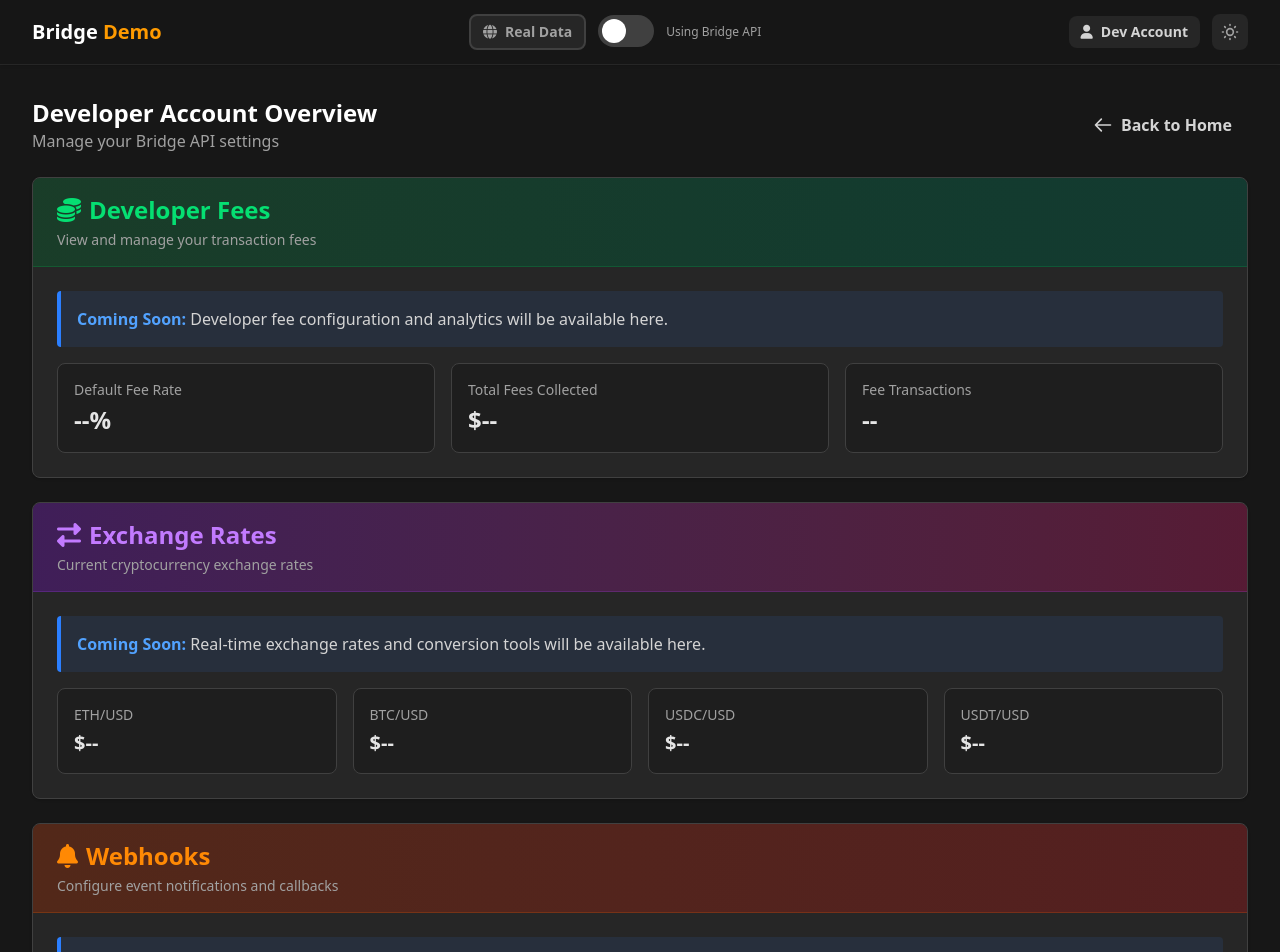
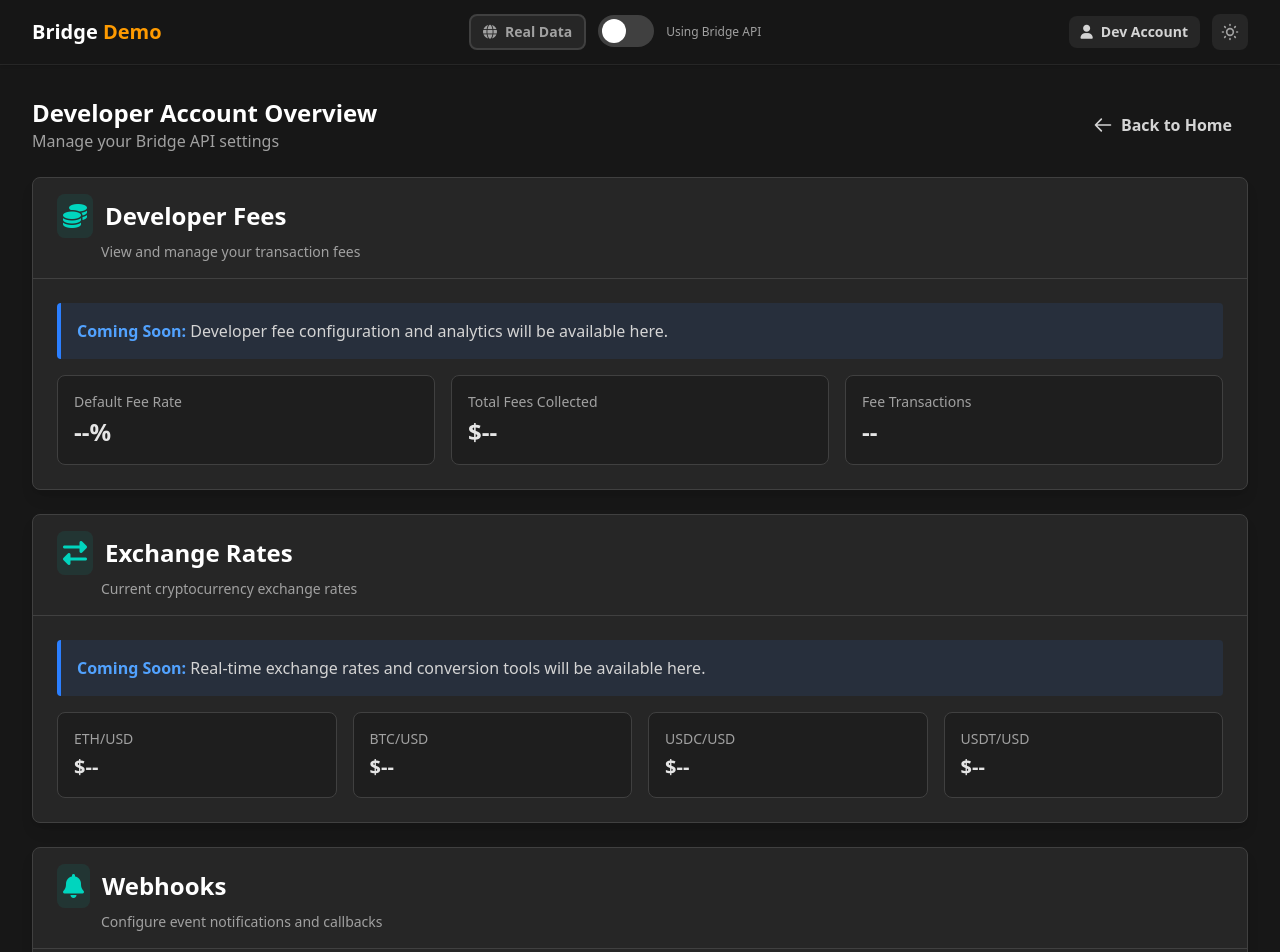
Before and after one commit to omriv/bridge-integration-demo, a React (Vite) app: page /account in a window 1280 px wide. Shown: the top 952 px of the page. Built offline with nearby package versions, Linux system fonts and the light colour scheme.

Commit message:
Enhances UI with updated shadow and teal icons

```diff
--- a/src/components/CustomerDetails.tsx
+++ b/src/components/CustomerDetails.tsx
@@ -98,14 +98,14 @@ export function CustomerDetails({ customer }: CustomerDetailsProps) {
   };
 
   return (
-    <div className="bg-white dark:bg-neutral-800 rounded-xl shadow-sm border border-neutral-200 dark:border-neutral-700 p-6 mb-6">
+    <div className="bg-white dark:bg-neutral-800 rounded-xl shadow-lg border border-neutral-200 dark:border-neutral-700 p-6 mb-6">
       <div className="w-full flex items-center justify-between mb-6">
         <button
           onClick={() => setIsCollapsed(!isCollapsed)}
           className="flex items-center hover:opacity-80 transition-opacity group"
         >
           <h2 className="text-xl font-bold text-neutral-900 dark:text-white flex items-center">
-            <span className="text-neutral-700 dark:text-neutral-300 mr-3 p-2 bg-neutral-100 dark:bg-neutral-800 rounded-lg group-hover:bg-neutral-200 dark:group-hover:bg-neutral-700 transition-colors"><i className="fas fa-user"></i></span>
+            <span className="mr-3 p-1.5 bg-teal-500/10 rounded-lg text-teal-600 dark:text-teal-400"><i className="fas fa-user"></i></span>
             Customer Details
           </h2>
           <svg
--- a/src/components/HorizontalWalletCard.tsx
+++ b/src/components/HorizontalWalletCard.tsx
@@ -68,14 +68,14 @@ export function HorizontalWalletCard({ wallet }: HorizontalWalletCardProps) {
   const totalUSD = calculateTotalUSD();
 
   return (
-    <div className="bg-white dark:bg-neutral-800 rounded-xl shadow-sm overflow-hidden border border-neutral-200 dark:border-neutral-700">
+    <div className="bg-white dark:bg-neutral-800 rounded-xl shadow-lg overflow-hidden border border-neutral-200 dark:border-neutral-700">
       <button
         onClick={() => setIsCollapsed(!isCollapsed)}
         className="w-full flex items-center justify-between p-4 hover:bg-neutral-50 dark:hover:bg-neutral-700/50 transition-colors"
       >
         <div className="flex items-center gap-3">
           <h2 className="text-lg font-bold text-neutral-900 dark:text-white flex items-center">
-            <span className="mr-3 p-1.5 bg-neutral-100 dark:bg-neutral-800 rounded-lg text-neutral-700 dark:text-neutral-300"><i className="fas fa-wallet"></i></span>
+            <span className="mr-3 p-1.5 bg-teal-500/10 rounded-lg text-teal-600 dark:text-teal-400"><i className="fas fa-wallet"></i></span>
             Wallet Details
           </h2>
           <div className="flex items-center gap-2">
--- a/src/pages/DeveloperAccountPage.tsx
+++ b/src/pages/DeveloperAccountPage.tsx
@@ -34,13 +34,13 @@ export function DeveloperAccountPage() {
 
         <div className="space-y-6">
           {/* Developer Fees Section */}
-          <div className="bg-white dark:bg-neutral-800 rounded-lg shadow-sm overflow-hidden border border-neutral-200 dark:border-neutral-700">
-            <div className="bg-gradient-to-r from-green-50 to-emerald-50 dark:from-green-900/50 dark:to-emerald-900/50 border-b border-green-500/20 text-neutral-900 dark:text-white px-6 py-4">
-              <h2 className="text-2xl font-bold flex items-center gap-2 text-green-600 dark:text-green-400">
-                <span><i className="fas fa-coins"></i></span>
+          <div className="bg-white dark:bg-neutral-800 rounded-lg shadow-lg overflow-hidden border border-neutral-200 dark:border-neutral-700">
+            <div className="w-full px-6 py-4 border-b border-neutral-200 dark:border-neutral-700">
+              <h2 className="text-2xl font-bold text-neutral-900 dark:text-white flex items-center">
+                <span className="mr-3 p-1.5 bg-teal-500/10 rounded-lg text-teal-600 dark:text-teal-400"><i className="fas fa-coins"></i></span>
                 Developer Fees
               </h2>
-              <p className="text-sm text-neutral-500 dark:text-neutral-400 mt-1">View and manage your transaction fees</p>
+              <p className="text-sm text-neutral-500 dark:text-neutral-400 mt-1 ml-11">View and manage your transaction fees</p>
             </div>
             <div className="p-6">
               <div className="bg-blue-500/10 border-l-4 border-blue-500 p-4 rounded">
@@ -66,13 +66,13 @@ export function DeveloperAccountPage() {
           </div>
 
           {/* Exchange Rates Section */}
-          <div className="bg-white dark:bg-neutral-800 rounded-lg shadow-sm overflow-hidden border border-neutral-200 dark:border-neutral-700">
-            <div className="bg-gradient-to-r from-purple-50 to-pink-50 dark:from-purple-900/50 dark:to-pink-900/50 border-b border-purple-500/20 text-neutral-900 dark:text-white px-6 py-4">
-              <h2 className="text-2xl font-bold flex items-center gap-2 text-purple-600 dark:text-purple-400">
-                <span><i className="fas fa-exchange-alt"></i></span>
+          <div className="bg-white dark:bg-neutral-800 rounded-lg shadow-lg overflow-hidden border border-neutral-200 dark:border-neutral-700">
+            <div className="w-full px-6 py-4 border-b border-neutral-200 dark:border-neutral-700">
+              <h2 className="text-2xl font-bold text-neutral-900 dark:text-white flex items-center">
+                <span className="mr-3 p-1.5 bg-teal-500/10 rounded-lg text-teal-600 dark:text-teal-400"><i className="fas fa-exchange-alt"></i></span>
                 Exchange Rates
               </h2>
-              <p className="text-sm text-neutral-500 dark:text-neutral-400 mt-1">Current cryptocurrency exchange rates</p>
+              <p className="text-sm text-neutral-500 dark:text-neutral-400 mt-1 ml-11">Current cryptocurrency exchange rates</p>
             </div>
             <div className="p-6">
               <div className="bg-blue-500/10 border-l-4 border-blue-500 p-4 rounded">
@@ -102,13 +102,13 @@ export function DeveloperAccountPage() {
           </div>
 
           {/* Webhooks Section */}
-          <div className="bg-white dark:bg-neutral-800 rounded-lg shadow-sm overflow-hidden border border-neutral-200 dark:border-neutral-700">
-            <div className="bg-gradient-to-r from-orange-50 to-red-50 dark:from-orange-900/50 dark:to-red-900/50 border-b border-orange-500/20 text-neutral-900 dark:text-white px-6 py-4">
-              <h2 className="text-2xl font-bold flex items-center gap-2 text-orange-600 dark:text-orange-400">
-                <span><i className="fas fa-bell"></i></span>
+          <div className="bg-white dark:bg-neutral-800 rounded-lg shadow-lg overflow-hidden border border-neutral-200 dark:border-neutral-700">
+            <div className="w-full px-6 py-4 border-b border-neutral-200 dark:border-neutral-700">
+              <h2 className="text-2xl font-bold text-neutral-900 dark:text-white flex items-center">
+                <span className="mr-3 p-1.5 bg-teal-500/10 rounded-lg text-teal-600 dark:text-teal-400"><i className="fas fa-bell"></i></span>
                 Webhooks
               </h2>
-              <p className="text-sm text-neutral-500 dark:text-neutral-400 mt-1">Configure event notifications and callbacks</p>
+              <p className="text-sm text-neutral-500 dark:text-neutral-400 mt-1 ml-11">Configure event notifications and callbacks</p>
             </div>
             <div className="p-6">
               <div className="bg-blue-500/10 border-l-4 border-blue-500 p-4 rounded">
--- a/src/pages/WalletOverviewPage.tsx
+++ b/src/pages/WalletOverviewPage.tsx
@@ -374,13 +374,13 @@ export function WalletOverviewPage() {
 
               if (walletVirtualAccounts.length > 0) {
                 return (
-                  <div className="bg-white dark:bg-neutral-800 rounded-xl shadow-sm overflow-hidden border border-neutral-200 dark:border-neutral-700">
+                  <div className="bg-white dark:bg-neutral-800 rounded-xl shadow-lg overflow-hidden border border-neutral-200 dark:border-neutral-700">
                     <button
                       onClick={() => setIsVirtualAccountsCollapsed(!isVirtualAccountsCollapsed)}
                       className="w-full flex items-center justify-between p-4 hover:bg-neutral-50 dark:hover:bg-neutral-700/50 transition-colors"
                     >
                       <h2 className="text-lg font-bold text-neutral-900 dark:text-white flex items-center">
-                        <span className="mr-3 p-1.5 bg-neutral-100 dark:bg-neutral-800 rounded-lg text-neutral-700 dark:text-neutral-300"><i className="fas fa-university"></i></span>
+                        <span className="mr-3 p-1.5 bg-teal-500/10 rounded-lg text-teal-600 dark:text-teal-400"><i className="fas fa-university"></i></span>
                         Virtual Accounts ({walletVirtualAccounts.length})
                       </h2>
                       <svg
@@ -419,13 +419,13 @@ export function WalletOverviewPage() {
             />
 
             {/* Transactions Section */}
-            <div className="bg-white dark:bg-neutral-800 rounded-xl shadow-sm border border-neutral-200 dark:border-neutral-700">
+            <div className="bg-white dark:bg-neutral-800 rounded-xl shadow-lg border border-neutral-200 dark:border-neutral-700">
               <button
                 onClick={() => setIsTransactionsCollapsed(!isTransactionsCollapsed)}
                 className="w-full flex items-center justify-between p-4 hover:bg-neutral-50 dark:hover:bg-neutral-700/50 transition-colors"
               >
                 <h2 className="text-lg font-bold text-neutral-900 dark:text-white flex items-center">
-                  <span className="mr-3 p-1.5 bg-neutral-100 dark:bg-neutral-800 rounded-lg text-neutral-700 dark:text-neutral-300"><i className="fas fa-chart-bar"></i></span>
+                  <span className="mr-3 p-1.5 bg-teal-500/10 rounded-lg text-teal-600 dark:text-teal-400"><i className="fas fa-chart-bar"></i></span>
                   Recent Transactions
                 </h2>
                 <svg
```
Also changed, not shown: src/pages/HomePage.tsx (+6 -6 lines).
